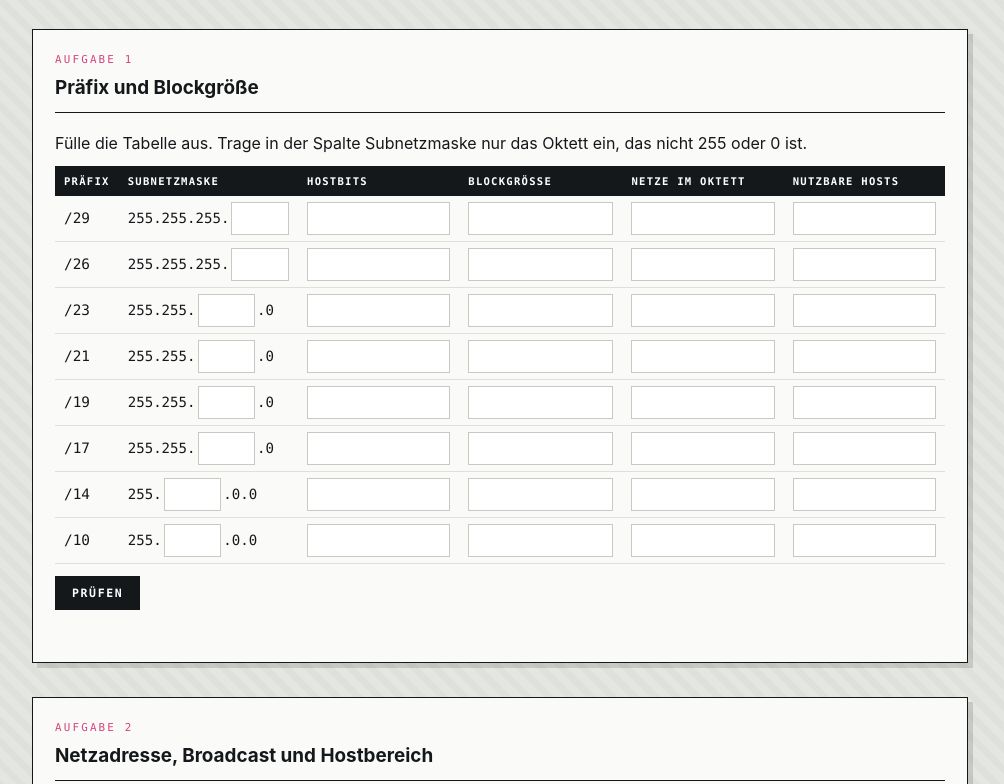
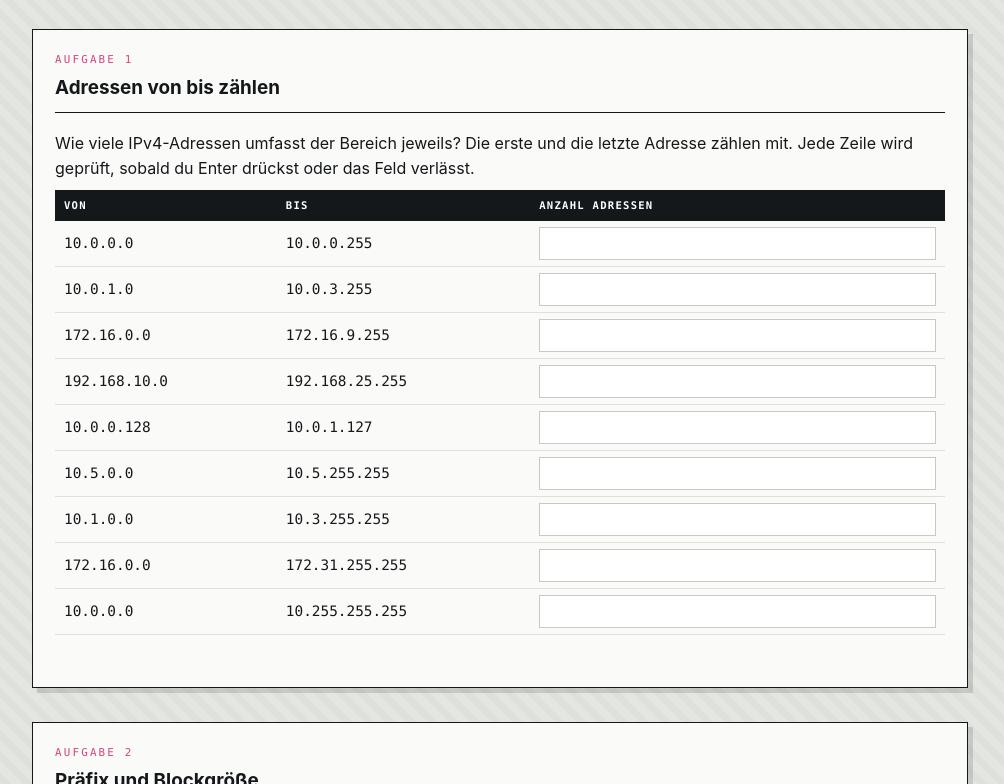
Before and after one commit to Proegi/Uebungsaufgaben_Subnetting, a plain HTML site: page index.html in a window 1280 px wide. Shown: the part 2560-3344 px from the top of the page, without its empty margins (140-1144 px from the left). Drawn offline with Linux system fonts and the light colour scheme.

Commit message:
Update index.html (Quelle: Uebungsaufgaben_Subnetting.html)

```diff
--- a/index.html
+++ b/index.html
@@ -322,10 +322,23 @@
   </div>
 </section>
 
+<!-- ============ AUFGABE VON BIS ============ -->
+<section class="task" id="a0">
+  <div class="task-head">
+    <span class="num">Aufgabe 1</span>
+    <h2>Adressen von bis zählen</h2>
+  </div>
+  <div class="step">
+    <p>Wie viele IPv4-Adressen umfasst der Bereich jeweils? Die erste und die letzte Adresse zählen mit. Jede Zeile wird geprüft, sobald du Enter drückst oder das Feld verlässt.</p>
+    <div class="scroll"><table class="grid" id="t0"></table></div>
+    <div class="msg" id="msg-a0"></div>
+  </div>
+</section>
+
 <!-- ============ AUFGABE 1 ============ -->
 <section class="task" id="a1">
   <div class="task-head">
-    <span class="num">Aufgabe 1</span>
+    <span class="num">Aufgabe 2</span>
     <h2>Präfix und Blockgröße</h2>
   </div>
   <div class="step">
@@ -339,7 +352,7 @@
 <!-- ============ AUFGABE 2 ============ -->
 <section class="task" id="a2">
   <div class="task-head">
-    <span class="num">Aufgabe 2</span>
+    <span class="num">Aufgabe 3</span>
     <h2>Netzadresse, Broadcast und Hostbereich</h2>
   </div>
   <div class="step">
@@ -354,7 +367,7 @@
 <!-- ============ AUFGABE 3 ============ -->
 <section class="task" id="a3">
   <div class="task-head">
-    <span class="num">Aufgabe 3</span>
+    <span class="num">Aufgabe 4</span>
     <h2>Privat oder öffentlich</h2>
   </div>
   <div class="step">
@@ -377,7 +390,7 @@
 <!-- ============ AUFGABE 4 ============ -->
 <section class="task" id="a4">
   <div class="task-head">
-    <span class="num">Aufgabe 4</span>
+    <span class="num">Aufgabe 5</span>
     <h2>Dein eigenes Netz</h2>
   </div>
   <div class="step">
@@ -408,7 +421,7 @@
 <!-- ============ AUFGABE 5 ============ -->
 <section class="task" id="a5">
   <div class="task-head">
-    <span class="num">Aufgabe 5</span>
+    <span class="num">Aufgabe 6</span>
     <h2>VLSM-Plan für ein /24-Netz</h2>
   </div>
   <div class="step">
@@ -433,7 +446,7 @@
 <!-- ============ AUFGABE 6 ============ -->
 <section class="task" id="a6">
   <div class="task-head">
-    <span class="num">Aufgabe 6</span>
+    <span class="num">Aufgabe 7</span>
     <h2>Können sich /26 und /27 erreichen?</h2>
   </div>
   <div class="step">
@@ -455,7 +468,7 @@
 <!-- ============ AUFGABE 7 ============ -->
 <section class="task" id="a7">
   <div class="task-head">
-    <span class="num">Aufgabe 7</span>
+    <span class="num">Aufgabe 8</span>
     <h2>Fehlersuche im Adressplan</h2>
   </div>
   <div class="step">
@@ -479,7 +492,7 @@
 <!-- ============ AUFGABE 8 ============ -->
 <section class="task" id="a8">
   <div class="task-head">
-    <span class="num">Aufgabe 8</span>
+    <span class="num">Aufgabe 9</span>
     <h2>Ganze Netze im privaten Bereich</h2>
   </div>
   <div class="step">
@@ -494,7 +507,7 @@
 <!-- ============ AUFGABE 9 ============ -->
 <section class="task" id="a9">
   <div class="task-head">
-    <span class="num">Aufgabe 9</span>
+    <span class="num">Aufgabe 10</span>
     <h2>VLSM-Plan für ein /22-Netz</h2>
   </div>
   <div class="step">
@@ -700,6 +713,45 @@
     tr.appendChild(td);
     return cb;
   }
+
+  /* ================= Aufgabe von bis ================= */
+  var A0 = [
+    ["10.0.0.0",     "10.0.0.255"],
+    ["10.0.1.0",     "10.0.3.255"],
+    ["172.16.0.0",   "172.16.9.255"],
+    ["192.168.10.0", "192.168.25.255"],
+    ["10.0.0.128",   "10.0.1.127"],
+    ["10.5.0.0",     "10.5.255.255"],
+    ["10.1.0.0",     "10.3.255.255"],
+    ["172.16.0.0",   "172.31.255.255"],
+    ["10.0.0.0",     "10.255.255.255"]
+  ];
+  (function(){
+    var t = $("t0");
+    var head = document.createElement("tr");
+    th(head, ["Von", "Bis", "Anzahl Adressen"]);
+    t.appendChild(head);
+    A0.forEach(function(r, i){
+      var tr = document.createElement("tr");
+      tdText(tr, r[0], "key");
+      tdText(tr, r[1], "key");
+      var inp = tdInput(tr, "a0-n-" + i, "Anzahl Adressen von " + r[0] + " bis " + r[1], "w-num", true);
+      t.appendChild(tr);
+      var exp = parseIp(r[1]) - parseIp(r[0]) + 1;
+      inp.addEventListener("change", function(){
+        var v = clean(inp.value);
+        if (v === ""){ unmark([inp]); say("msg-a0", ""); return; }
+        var ok = Number(v) === exp;
+        mark(inp, ok);
+        if (ok){ say("msg-a0", ""); return; }
+        if (Number(v) === exp - 1){
+          say("msg-a0", "Von " + r[0] + " bis " + r[1] + ": Fast. Hast du die erste Adresse mitgezählt?", "hint");
+        } else {
+          say("msg-a0", "Von " + r[0] + " bis " + r[1] + " stimmt noch nicht.", "hint");
+        }
+      });
+    });
+  })();
 
   /* ================= Aufgabe 1 ================= */
   var A1 = [29, 26, 23, 21, 19, 17, 14, 10];
```
